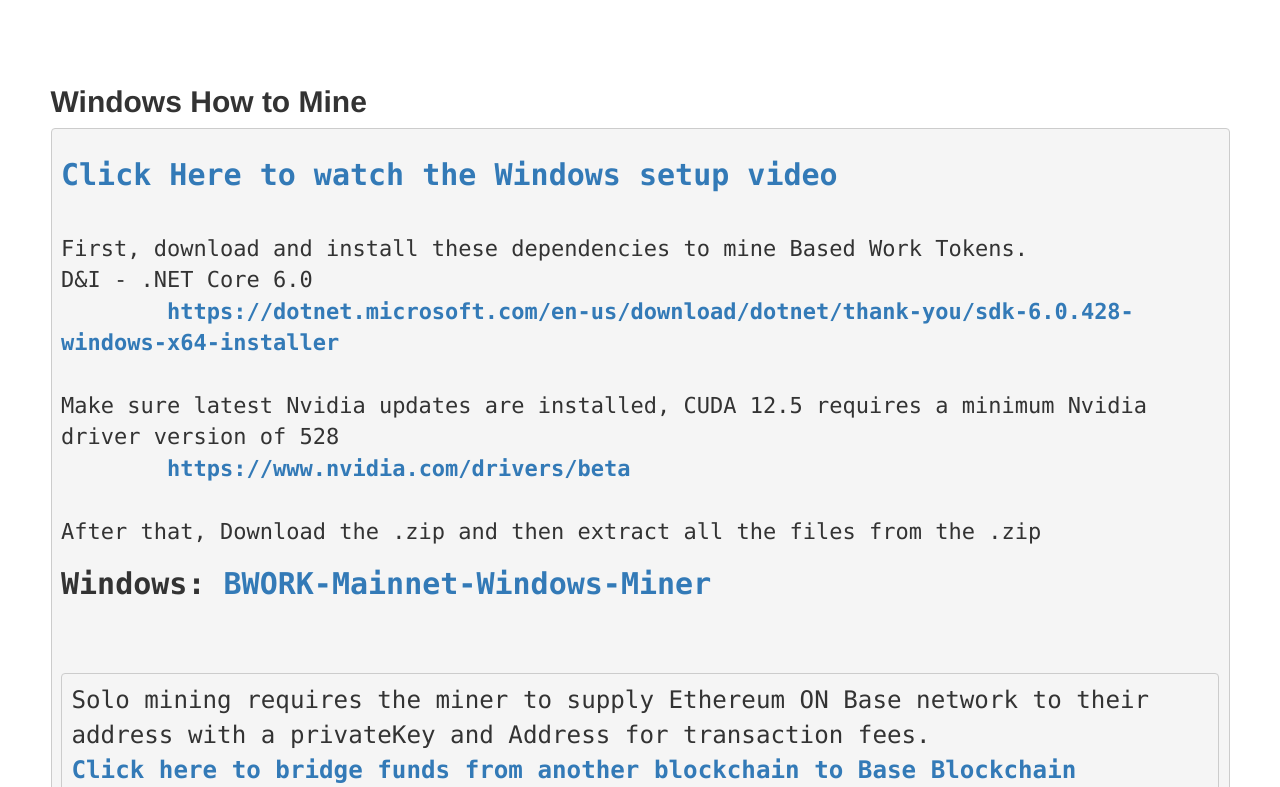
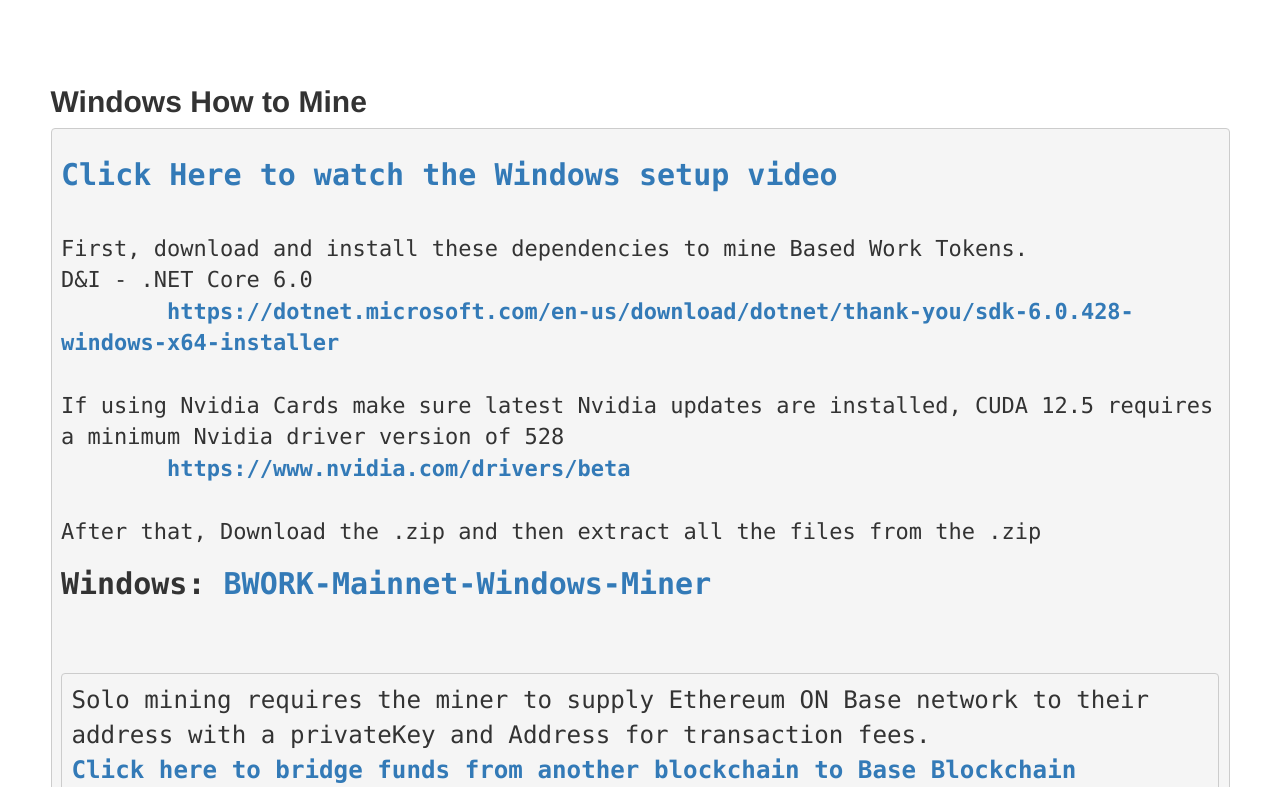
Before and after one commit to BasedWorkToken/basedworktoken.github.io, a plain HTML site: page howtomine.html in a window 1280 px wide. Shown: the part 2128-2915 px from the top of the page. Drawn offline with nearby package versions, Linux system fonts and the light colour scheme; files that its build step writes are made by us from their sources.

Commit message:
Update howtomine.html

```diff
--- a/howtomine.html
+++ b/howtomine.html
@@ -147,7 +147,7 @@
     <div id="ubuntu-instructions" style="padding:5%;">
         <h2 style="text-align: left;">Ubuntu How to Mine</h2>
 <pre><h2><a href="https://www.youtube.com/watch?v=qPtAkWiDmgM">Click Here to watch the Ubuntu setup video</a></h2>
-Make sure latest Nvidia updates are installed, CUDA 11.2 requires a minimum Nvidia driver version of 528
+If using Nvidia Cards make sure latest Nvidia updates are installed, CUDA 11.2 requires a minimum Nvidia driver version of 528
 Run this command to install the latest graphics drivers in Ubuntu
 <pre><code>sudo ubuntu-drivers install</code></pre>
 
@@ -186,7 +186,7 @@
 D&I - .NET Core 6.0
 	<a href="https://dotnet.microsoft.com/en-us/download/dotnet/thank-you/sdk-6.0.428-windows-x64-installer" target="_blank"><b>https://dotnet.microsoft.com/en-us/download/dotnet/thank-you/sdk-6.0.428-windows-x64-installer</b></a>
 
-Make sure latest Nvidia updates are installed, CUDA 12.5 requires a minimum Nvidia driver version of 528
+If using Nvidia Cards make sure latest Nvidia updates are installed, CUDA 12.5 requires a minimum Nvidia driver version of 528
 	<a href="https://www.nvidia.com/drivers/beta" target="_blank"><b>https://www.nvidia.com/drivers/beta</b></a>
 
 After that, Download the .zip and then extract all the files from the .zip
```
